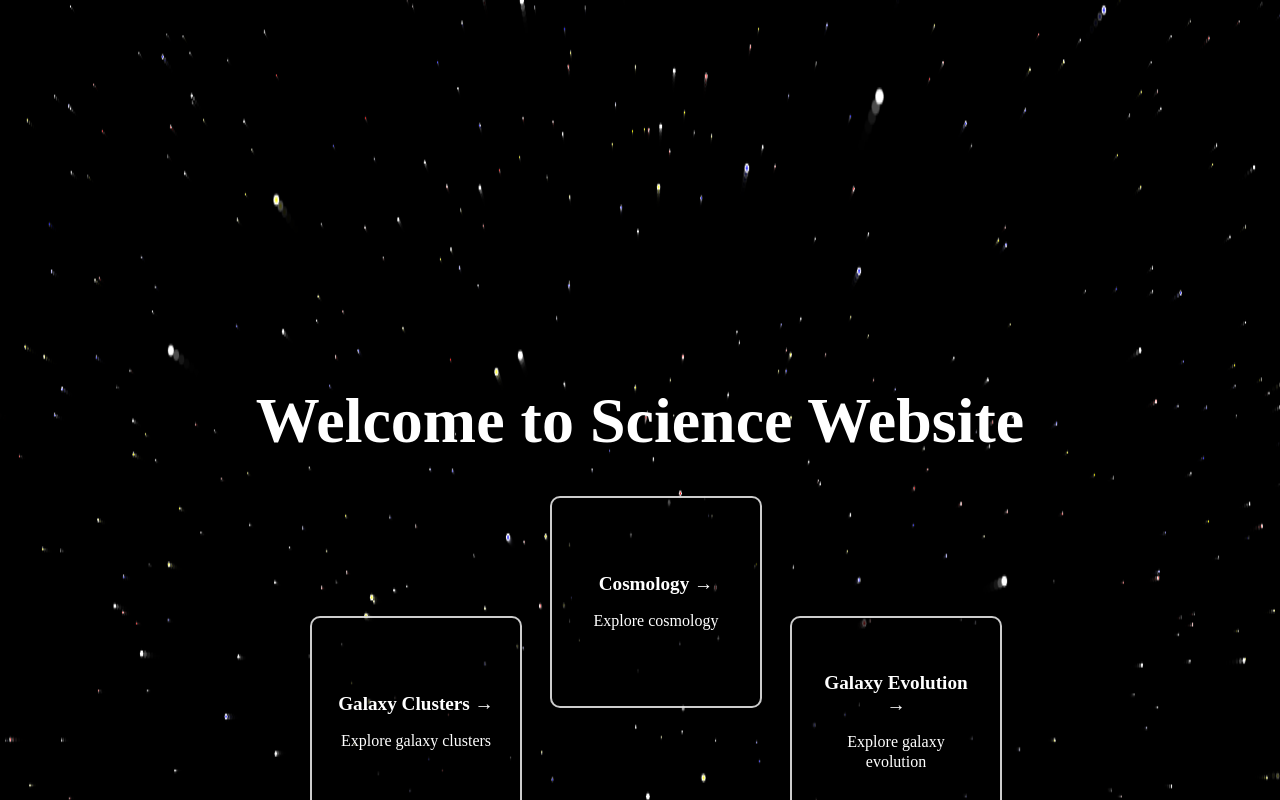
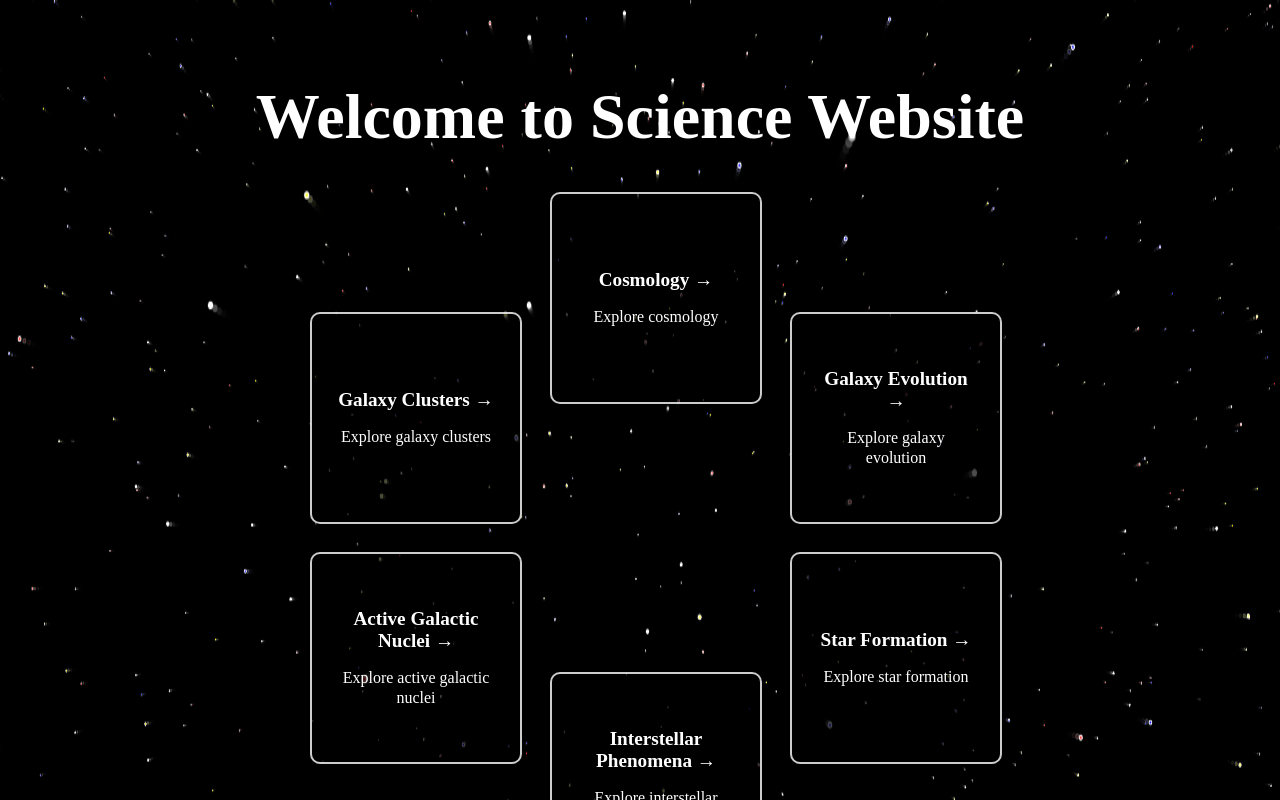
Before and after one commit to ryusei172525/Universe-Website, a Next.js app: page / in a window 1280 px wide. Shown: the top 800 px of the page. Built offline with nearby package versions, Linux system fonts and the light colour scheme.

Commit message:
change design

```diff
--- a/styles/Home.module.css
+++ b/styles/Home.module.css
@@ -29,7 +29,7 @@
   align-items: center;
   z-index: 2; /* コンテンツをcanvasの上に配置 */
   color: white; /* テキストカラーを白に */
-  margin-top: 19rem; /* 上部にマージンを追加 */
+  /* margin-top: 19rem; 上部にマージンを追加 */
 }
 
 .footer {
```
